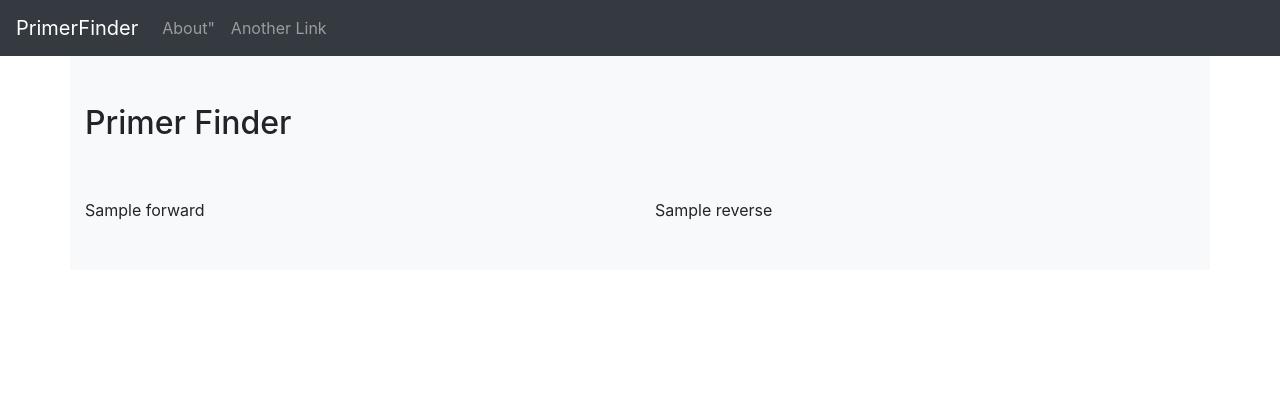
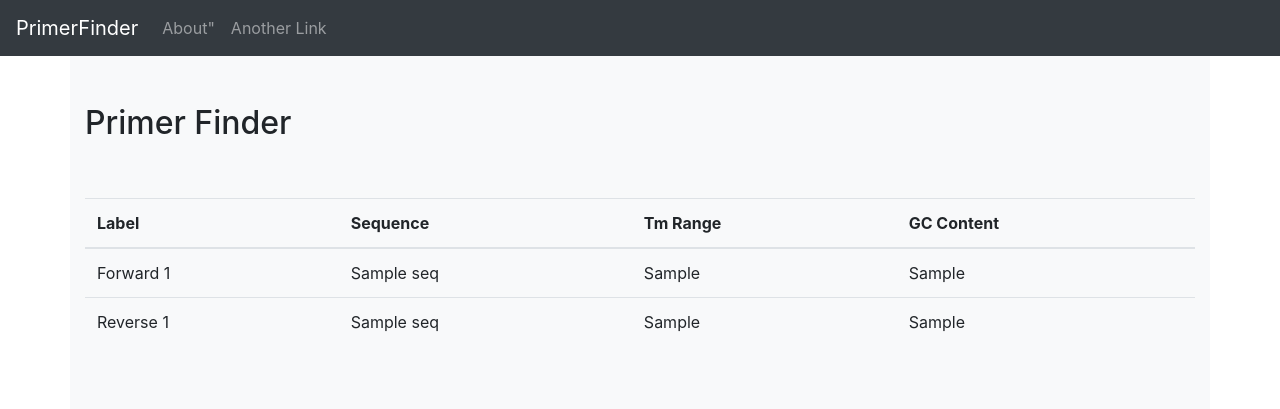
Before and after one commit to VishnuSwaminathan/primer-designer, a Django app: template entropy/templates/entropy/index.html in a window 1280 px wide. Shown: the top 409 px of the page. Run offline with Django 3.2, Linux system fonts and the light colour scheme; the template is opened without the code that fills it: most values are stand-ins (such as "Sample title", 1, 10 or a date in 2020); some libraries are stand-ins or nearby versions.

Commit message:
better output

```diff
--- a/entropy/templates/entropy/primer_results.html
+++ b/entropy/templates/entropy/primer_results.html
@@ -1,12 +1,27 @@
 {% if primerpairs %}
-  {% for pair in primerpairs %}
-  <div class="row primer-pair">
-    <div class="col-6">
-      {{ pair.forward }}
-    </div>
-    <div class="col-6">
-      {{ pair.reverse }}
-    </div>
-  </div>
-  {% endfor %}
+  <table class="table">
+    <thead>
+      <tr>
+        <th scope="col">Label</th>
+        <th scope="col">Sequence</th>
+        <th scope="col">Tm Range</th>
+        <th scope="col">GC Content</th>
+      </tr>
+    </thead>
+    <tbody>
+      {% for pair in primerpairs %}
+      <tr class="{% if forloop.counter|divisibleby:2 %} light {% else %} dark {% endif %}">
+        <td>Forward {{ forloop.counter }}</td>
+        <td>{{ pair.forward.seq }}</td>
+        <td>{{ pair.forward.melting_temps }}</td>
+        <td>{{ pair.forward.gc }}</td>
+      </tr>
+      <tr class="{% if forloop.counter|divisibleby:2 %} light {% else %} dark {% endif %}">
+        <td>Reverse {{ forloop.counter }}</td>
+        <td>{{ pair.reverse.seq }}</td>
+        <td>{{ pair.reverse.melting_temps }}</td>
+        <td>{{ pair.reverse.gc }}</td>
+      </tr>
+      {% endfor %}
+    </tbody>
 {% endif %}
--- a/entropy/views.py
+++ b/entropy/views.py
@@ -49,5 +49,5 @@ class PrimerFinderView(FormView):
                                                   omit_gc_clamp=form_data['filter_gc_clamp'],
                                                   max_edit_dist=form_data['max_edit_distance'],
                                                   outgroup=outgroup_file)
-
+        print(primerpairs)
         return render(self.request, 'entropy/index.html', {'primerpairs': primerpairs, 'action': self.action })
```
